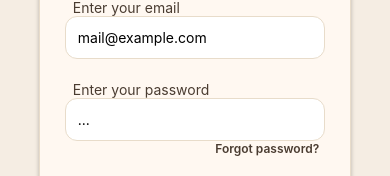
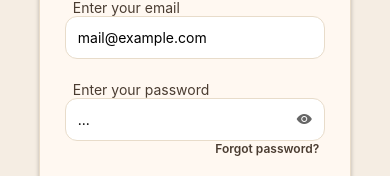
Before and after one commit to DujeSpajac48/JobedIn, a React Native app in the folder JobedIn/: screen / in a window 390 px wide. Shown: the part 371-547 px from the top of the page. Built offline with nearby package versions, Linux system fonts and the light colour scheme.

Commit message:
feat(login)  fixed and enabled user login, fixed some api problems

```diff
--- a/JobedIn/screens/LoginScreen.js
+++ b/JobedIn/screens/LoginScreen.js
@@ -1,5 +1,7 @@
-import { Text,View,StyleSheet,TextInput,Pressable} from "react-native";
+import { Text,View,StyleSheet,TextInput,Pressable, Alert} from "react-native";
 import { useState } from "react";
+import Icon from 'react-native-vector-icons/Ionicons';
+import { userAPI } from "../services/api";
 // export const COLORS = {
 //    background: '#F5EDE3',     // svijetla bež pozadina ekrana
 //    card: '#FFF8F1',           // bež karta (forma)
@@ -12,9 +14,56 @@ import { useState } from "react";
 //  };
 export default function LoginScreen(){
 
-   //napravit handle login logiku
+   const [showPassword,setShowPassword] = useState(false);
+   const [loading,setLoading]= useState(false);
+   //napravit handle login logi
    //dodat navigaciju
    //dodat forgot password
+
+
+   const [formData,setFormData] = useState({
+      email: '',
+      pass: ''
+   })
+   const handleChange= async (field,value)=>{
+      setFormData(prev=>({
+         ...prev,
+         [field]: value
+      }));
+   }
+
+
+   const handleLogin = async() => {
+      if (!formData.email || !formData.pass){
+         alert('Please fill all required fields');
+         return;
+      }
+
+      setLoading(true);
+
+      try{
+         console.log('Login formdata ',formData);
+         const response = await userAPI.login(formData.email, formData.pass);
+
+         if (response?.success) {
+            alert('Login successful!');
+            console.log('Logged in user:', response.user);
+         } else {
+            alert(response?.message || 'Login failed');
+         }
+
+         setFormData({
+            email: '',
+            pass: ''
+         })
+
+      } catch (e){
+         console.log('userAPi error', e);
+         alert("Login Failed");
+      }finally {
+         setLoading(false);
+      }
+   }
 
    return(
       <View style={styles.mainContainer}>
@@ -37,6 +86,9 @@ export default function LoginScreen(){
                <View style={styles.inputContainer}>
                   <TextInput
                   placeholder='mail@example.com'
+
+                  value={formData.email}
+                  onChangeText={(text)=>{handleChange('email',text)}}
                   ></TextInput>
                </View>
             </View>
@@ -45,18 +97,31 @@ export default function LoginScreen(){
                   <View style={styles.textPadding}>
                      <Text style={{color: '#4A3C31'}}>Enter your password</Text>
                   </View>
-               <View style={styles.inputContainer}>
+                  <View style={styles.inputContainerPass}>
                   <TextInput
-                  placeholder="..."
+                     style={styles.passwordInput}
+                     placeholder="..."
+                     secureTextEntry={!showPassword}
 
-                  ></TextInput>
+                     value={formData.pass}
+                     onChangeText={(text)=> handleChange('pass',text)}
+                  />
+                  <Icon
+                     name={showPassword ? 'eye-off' : 'eye'}
+                     size={16}
+                     color="#666"
+                     onPress={() => setShowPassword(!showPassword)}
+                  />
                </View>
                   <Pressable style={styles.forgotPassword}>
                      <Text style={styles.forgotPasswordText}>Forgot password?</Text>
                   </Pressable>
             </View>
 
-            <Pressable style={styles.loginButton}>
+            <Pressable
+            style={styles.loginButton}
+            onPress={handleLogin}
+            >
 
                   <Text style={{color: 'white',fontSize: 18}}>Login</Text>
 
@@ -119,19 +184,30 @@ const styles = StyleSheet.create({
       marginTop: 22,
 
     },
+    passwordInput:{
+      flex:1,
+   },
 
-   inputContainer:{
+    inputContainer:{
       borderColor: '#E8DCCA',
       borderWidth: 1,
-
       backgroundColor: 'white',
       // width: '84%',
-
       borderRadius: 12,
-
       justifyContent:'center',
       padding: 12,
    },
+   inputContainerPass:{
+      borderColor: '#E8DCCA',
+      borderWidth: 1,
+      flexDirection: 'row',
+      justifyContent: 'space-between',
+      alignItems: 'center',
+      backgroundColor: 'white',
+      borderRadius: 12,
+      justifyContent:'center',
+      padding: 12,
+    },
    textPadding:{
       paddingHorizontal: 8,
    },
--- a/JobedIn/services/api.js
+++ b/JobedIn/services/api.js
@@ -1,10 +1,9 @@
 import axios from 'axios';
+import { Platform } from 'react-native';
 
-//SIMULATOR
-const API_BASE_URL = 'http://localhost:3000/api';
-
-
-// const API_BASE_URL = 'http://192.168.1.100:3000/api';
+const API_BASE_URL = Platform.OS === 'android'
+  ? 'http://10.0.2.2:3000/api' // Android emulator
+  : 'http://localhost:3000/api'; // iOS simulator
 
 const api = axios.create({
   baseURL: API_BASE_URL,
@@ -20,13 +19,23 @@ export const userAPI = {
       throw error.response?.data || { message: 'Network error' };
     }
   },
-};
 
   login: async (email, password) => {
     try {
-    const response = await api.post('/users/login', { email, password });
+      // console.log('login request:', { email, password });
+
+      // POST /api/users/login
+      const response = await api.post('/users/login', {
+        email: email,
+        password: password
+      });
+
+      // console.log(' lggin response:', response.data);
       return response.data;
+
     } catch (error) {
+      console.log('Login API error:', error.response?.data || error.message);
       throw error.response?.data || { message: 'Login failed' };
     }
   }
+};
```
Lines whose indentation alone changed are shown as unchanged.
